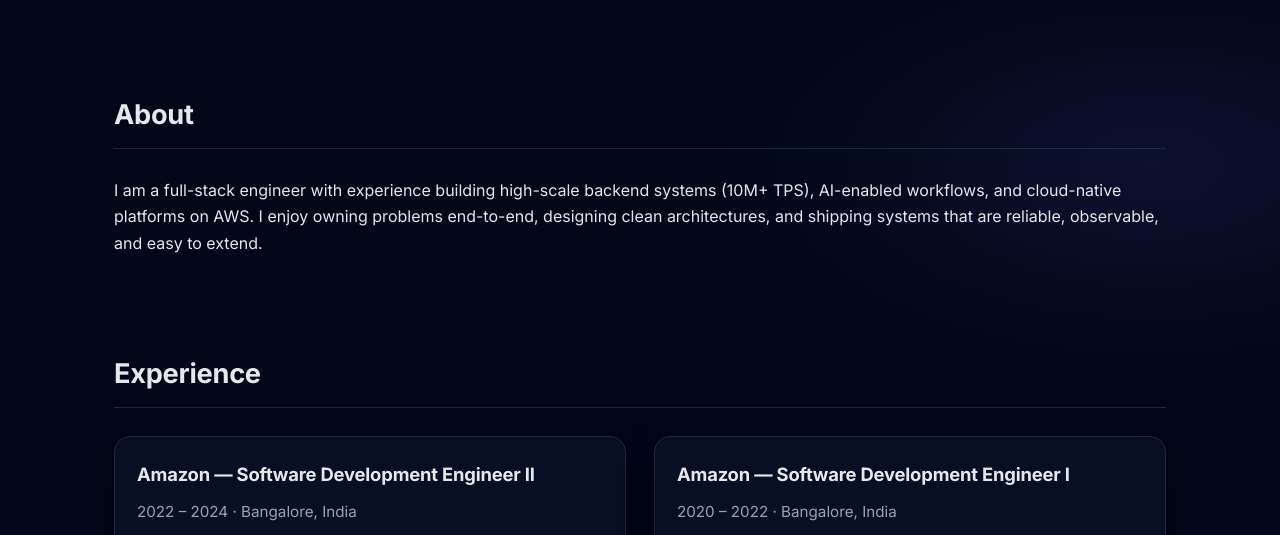
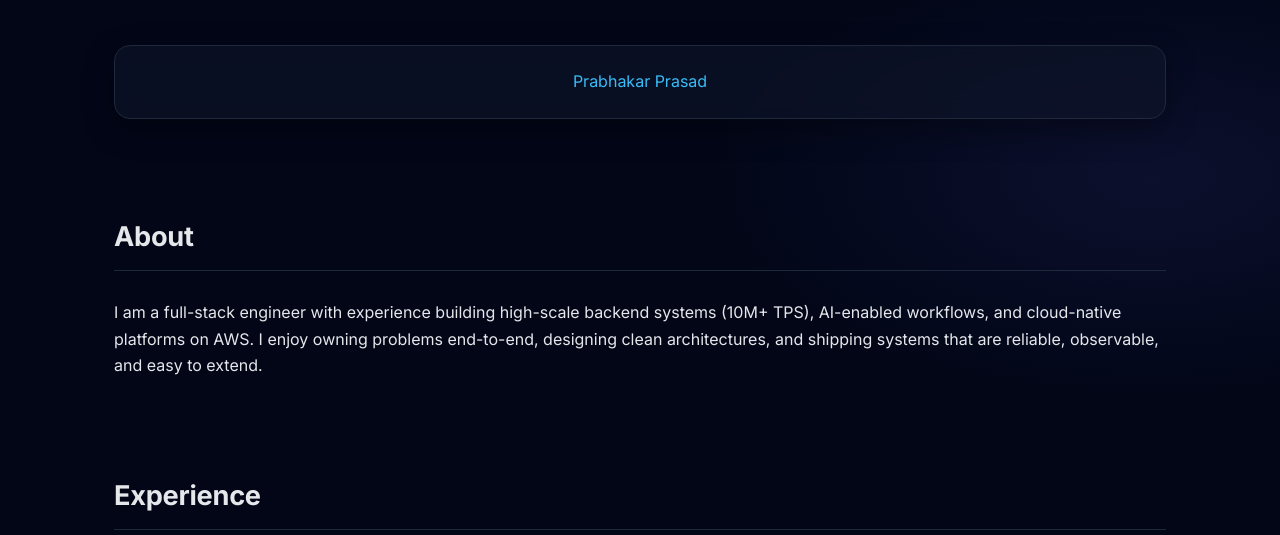
Before and after one commit to prabhakarpd7284/prabhakarpd7284.github.io, a plain HTML site: page index.html in a window 1280 px wide. Shown: the part 211-746 px from the top of the page. Drawn offline with Linux system fonts and the light colour scheme.

Commit message:
Insert LinkedIn profile badge in index.html
Added LinkedIn profile badge section to the HTML.

```diff
--- a/index.html
+++ b/index.html
@@ -181,6 +181,22 @@
       </div>
     </header>
 
+    <section style="margin-top:-48px;">
+      <div class="card" style="display:flex;justify-content:center;">
+        <div class="badge-base LI-profile-badge"
+          data-locale="en_US"
+          data-size="large"
+          data-theme="dark"
+          data-type="HORIZONTAL"
+          data-vanity="pd7284"
+          data-version="v1">
+          <a class="badge-base__link LI-simple-link"
+             href="https://in.linkedin.com/in/pd7284?trk=profile-badge"
+             target="_blank">Prabhakar Prasad</a>
+        </div>
+      </div>
+    </section>
+
     <section>
       <h2>About</h2>
       <p>
@@ -351,5 +367,6 @@
       <div>Delhi, India · Open to remote opportunities</div>
     </footer>
   </div>
+  <script src="https://platform.linkedin.com/badges/js/profile.js" async defer></script>
 </body>
 </html>
```
